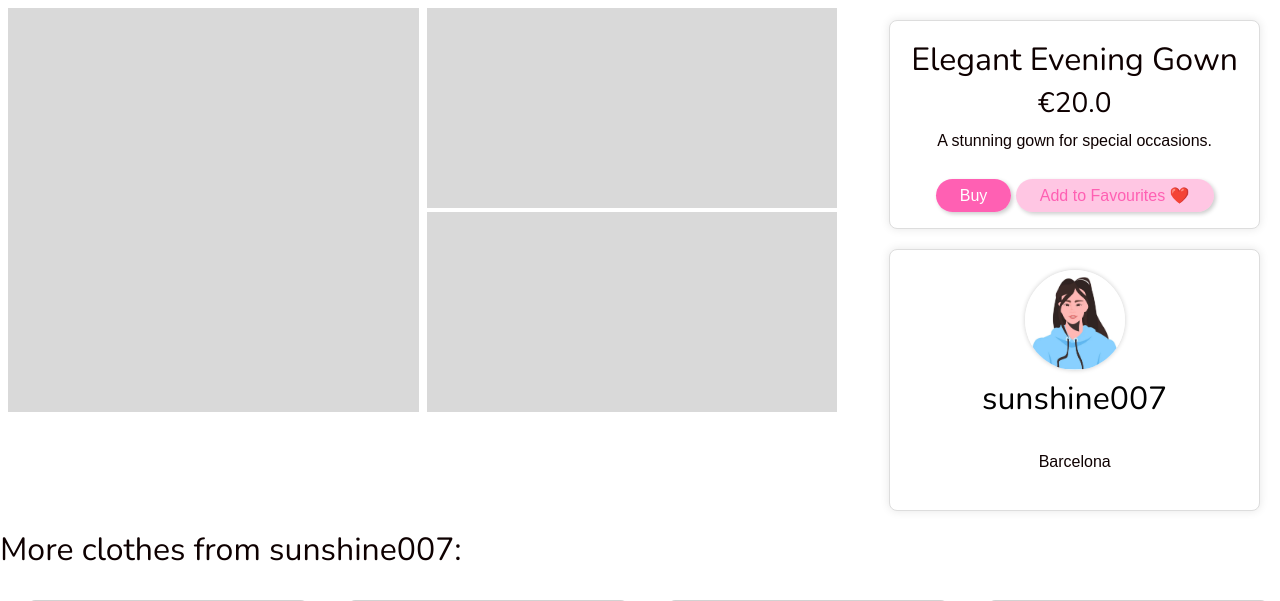
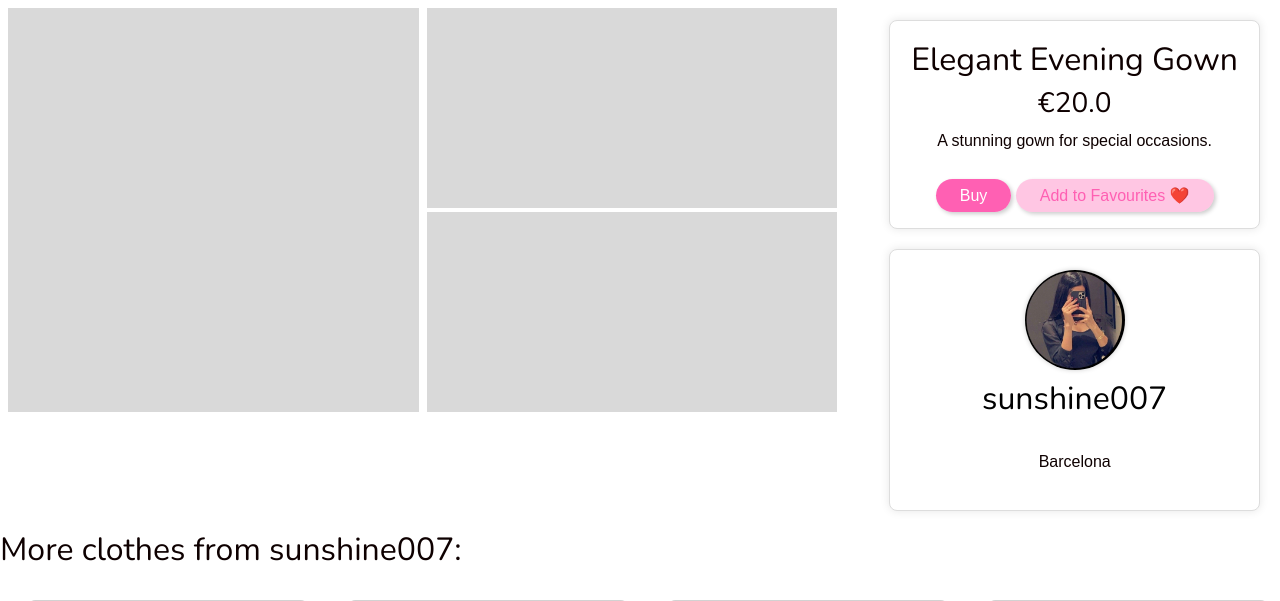
Before and after one commit to serena-mellor/recloset, a Rails app: page /items/1 in a window 1280 px wide. Shown: the part 60-661 px from the top of the page. Run offline with Rails 7, Linux system fonts and the light colour scheme; data comes from the database, SQL or seed files in the repository; style sheets or scripts are compiled from the project's sources; some libraries are stand-ins or nearby versions.

Commit message:
added avatar picture

```diff
--- a/app/views/items/show.html.erb
+++ b/app/views/items/show.html.erb
@@ -35,7 +35,7 @@
 
 
 
-        <img src="<%= image_path('reclosetavatar.jpeg') %>" alt="avatar" class="profile-avatar">
+        <img src="<%= image_path('av2recloset.jpeg') %>" alt="avatar" class="profile-avatar">
         <h2>sunshine007</h2>
 
         <i class="fas fa-map-pin"></i>
```
Also changed, not shown: app/assets/images/av2recloset.jpeg (added).
